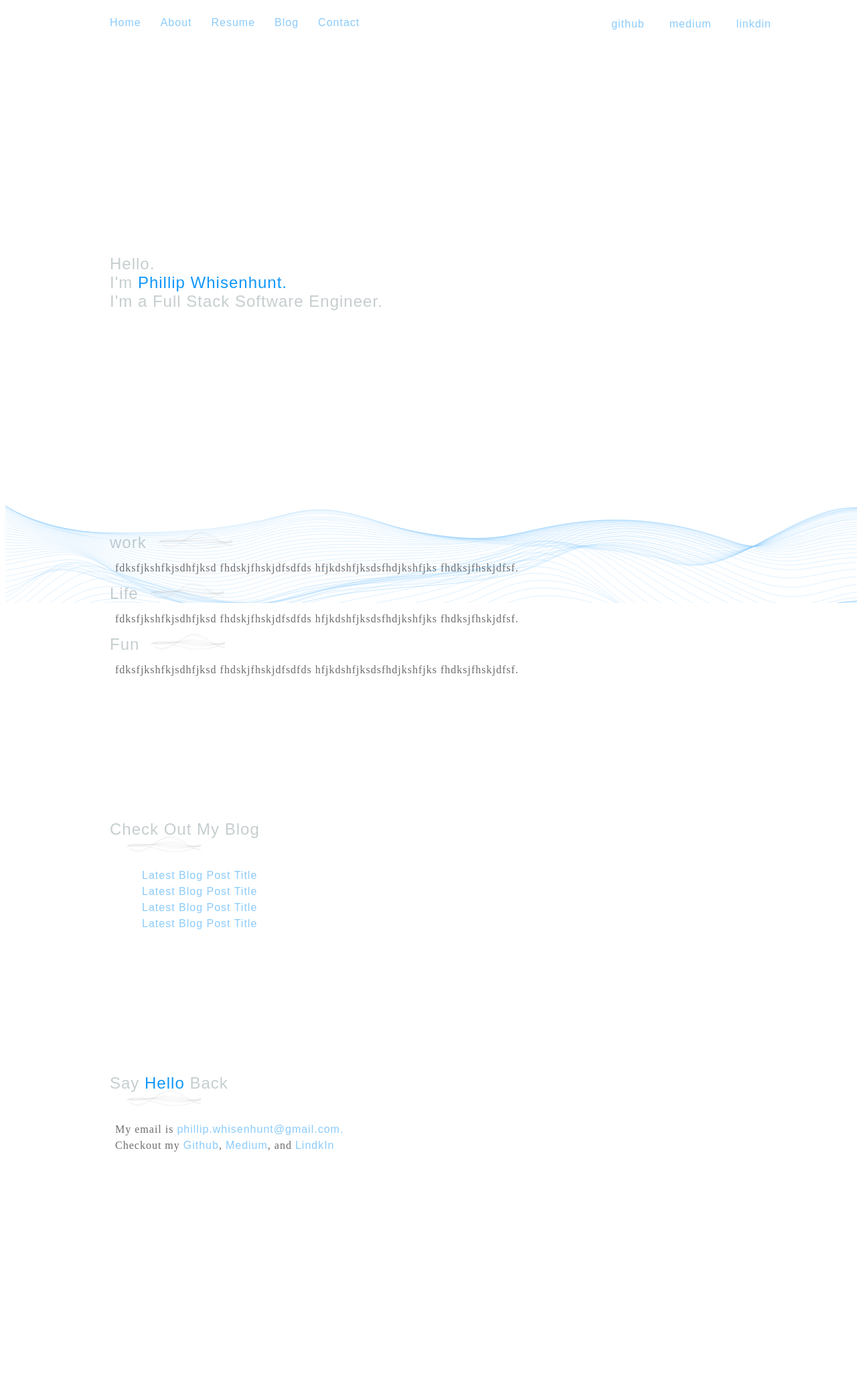
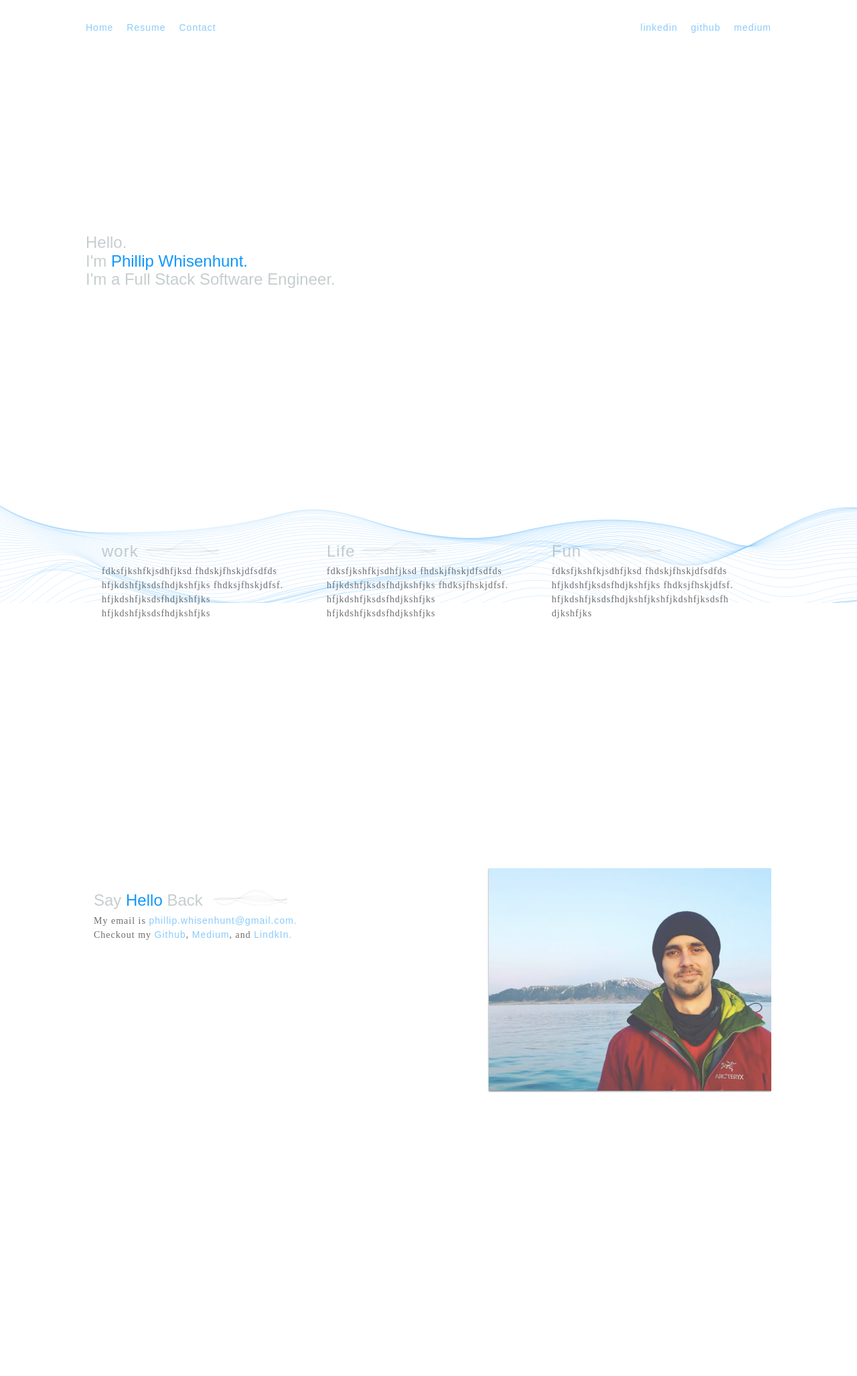
Before and after one commit to pwhisenhunt/pwhisenhunt.github.io, a Jekyll site: the page built from index.html, in a window 1280 px wide. Shown: the whole page at 67% size. Built offline with Jekyll 4.4.1, drawn with Linux system fonts in a browser that asks for light colours; some web fonts are replaced; after the commit the page ends 1965 px from its top, so only the background shows below that.

Commit message:
finished homepage styles and added responsiveness

```diff
--- a/_layouts/default.html
+++ b/_layouts/default.html
@@ -9,40 +9,28 @@
         <meta name="description" content="Phillip Whisenhunt - Software Engineer">
         <meta name="viewport" content="width=device-width, initial-scale=1, shrink-to-fit=no">
         <title>{{ page.title }}</title>
+        <link rel="stylesheet" href="https://cdnjs.cloudflare.com/ajax/libs/normalize/8.0.1/normalize.min.css">
+        <link rel="stylesheet" type="text/css" href="/styles.css">
         <link rel="stylesheet" href="https://use.typekit.net/kxr5nkw.">
         <link rel="stylesheet" href="https://use.typekit.net/kxr5nkw.css">
-        <link rel="stylesheet" href="/styles.css">
     </head>
     <body>
-        <header>
-                <nav>
-                    <ul class="nav-menu">
-                        <li class="nav-menu-item"><a href="">Home</a></li>
-                        <li class="nav-menu-item"><a href="">About</a></li>
-                        <li class="nav-menu-item"><a href="">Resume</a></li>
-                        <li class="nav-menu-item"><a href="">Blog</a></li>
-                        <li class="nav-menu-item"><a href="">Contact</a></li>
-                        <!-- fix this bc it is an antipattern -->
-                        <div class="social-media-links">
-                             <li class="social-media-link">
-                                <a href="">
-                                    <span>github</span>
-                                </a>
-                            </li>
-                             <li class="social-media-link">
-                                <a href="">
-                                    <span>medium</span>
-                                </a>
-                            </li>
-                             <li class="social-media-link">
-                                <a href="">
-                                    <span>linkdin</span>
-                                </a>
-                            </li>
-                        </div>
-                    </ul>
-                </nav>
-        </header>
-        {{ content }}
+        <div class="container">
+            <nav class="main-nav">
+                <ul class="nav-menu-links">
+                    <li class="nav-menu-item"><a href="">Home</a></li>
+                    <li class="nav-menu-item"><a href="">Resume</a></li>
+                    <li class="nav-menu-item"><a href="#contact">Contact</a></li>
+                </ul>
+
+                <ul class="nav-menu-social-links">
+                    <li class="nav-menu-item"><a href="">linkedin</a></li>
+                    <li class="nav-menu-item"><a href="">github</a></li>
+                    <li class="nav-menu-item"><a href="">medium</a></li>
+                </ul>
+            </nav>
+            {{ content }}
+        </div>
+        <div class="background-image-container"></div>
     </body>
 </html>
--- a/index.html
+++ b/index.html
@@ -2,6 +2,7 @@
 title: Phillip Whisenhunt
 layout: default
 ---
+
 
 <main class="home-main-content">
     <section class="page-heading">
@@ -9,50 +10,45 @@ layout: default
         <h1>I'm <span class="heading-emphasis">Phillip Whisenhunt.</h1>
         <h1>I'm a Full Stack Software Engineer.</h1>
     </section>
-    <div class="background-image-container"></div>
     <section class="personal-information-section">
         <div class="information-container">
             <h2>work<span class="heading-decoration"></span></h2>
             <p class="information-text">
-                fdksfjkshfkjsdhfjksd
-                fhdskjfhskjdfsdfds
-                hfjkdshfjksdsfhdjkshfjks
-                fhdksjfhskjdfsf.
+                fdksfjkshfkjsdhfjksd fhdskjfhskjdfsdfds hfjkdshfjksdsfhdjkshfjks
+                fhdksjfhskjdfsf. hfjkdshfjksdsfhdjkshfjks hfjkdshfjksdsfhdjkshfjks
             </p>
         </div>
          <div class="information-container">
             <h2>Life<span class="heading-decoration"></span></h2>
             <p class="information-text">
-                fdksfjkshfkjsdhfjksd
-                fhdskjfhskjdfsdfds
-                hfjkdshfjksdsfhdjkshfjks
-                fhdksjfhskjdfsf.
+                fdksfjkshfkjsdhfjksd fhdskjfhskjdfsdfds hfjkdshfjksdsfhdjkshfjks
+                fhdksjfhskjdfsf. hfjkdshfjksdsfhdjkshfjks hfjkdshfjksdsfhdjkshfjks
             </p>
         </div>
          <div class="information-container">
             <h2>Fun<span class="heading-decoration"></span></h2>
             <p class="information-text">
-                fdksfjkshfkjsdhfjksd
-                fhdskjfhskjdfsdfds
-                hfjkdshfjksdsfhdjkshfjks
-                fhdksjfhskjdfsf.
+                fdksfjkshfkjsdhfjksd fhdskjfhskjdfsdfds hfjkdshfjksdsfhdjkshfjks
+                fhdksjfhskjdfsf. hfjkdshfjksdsfhdjkshfjkshfjkdshfjksdsfh
+                djkshfjks
             </p>
         </div>
     </section>
-    <section class="blog-section">
-        <h2>Check Out My Blog</h2><span class="heading-decoration"></span>
-        <ul>
-            <li><a href="">Latest Blog Post Title</a></li>
-            <li><a href="">Latest Blog Post Title</a></li>
-            <li><a href="">Latest Blog Post Title</a></li>
-            <li><a href="">Latest Blog Post Title</a></li>
-        </ul>
-    </section>
-    <section class="contact-section">
-        <h2>Say <span class="heading-emphasis">Hello</span> Back</h2><span class="heading-decoration"></span>
-        <p class="contact-information-text">
-            My email is <a href="#" class="in-text-link">phillip.whisenhunt@gmail.com.</a><br/>
-            Checkout my <a href="">Github</a>, <a href="">Medium</a>, and <a href="">LindkIn</a>
-        </p>
+    <section id="contact" class="contact-section">
+        <div class="contact-information">
+            <h2>Say <span class="heading-emphasis">Hello</span> Back <span class="heading-decoration"></span></h2>
+            <p>
+                My email is
+                <a href="#" class="contact-information-link">phillip.whisenhunt@gmail.com.</a>
+                <br/>
+                Checkout my
+                <a href="" class="contact-information-link">Github</a>,
+                <a href="" class="contact-information-link">Medium</a>,
+                and <a href="" class="contact-information-link">LindkIn.</a>
+            </p>
+        </div>
+        <div class="profile-pic-container">
+            <img src="images/lower_contrast_iceland_photo.png" alt="phillip" class="profile-pic"/>
+        </div>
     </section>
 </main>
--- a/styles.sass
+++ b/styles.sass
@@ -1,14 +1,23 @@
 ---
 ---
 
+
 // variables
+
 $dark-grey: #6F6B6B;
 $light-grey: #C6CECF;
 $light-blue: #8BCBFA;
 $medium-blue: #1097FA;
-
 $primary-text-bold: 700;
 $primary-text-italic: italic;
+
+
+// mixins
+
+@mixin nav-menu-links
+	padding: 0;
+	text-align: center;
+	list-style-type: none;
 
 @mixin accent-text
 	font-family: acier-bat-solid, sans-serif;
@@ -20,60 +29,38 @@ $primary-text-italic: italic;
 	font-family: itc-galliard, serif;
 	font-weight: 400;
 	font-style: normal;
-	font-size: 16px;
+	font-size: 14px;
 	line-height: 1.5;
 	letter-spacing: 1px;
+	color: $dark-grey;
 
 @mixin link-text
 	@include accent-text
-	font-size: 16px;
+	font-size: 14px;
 	color: $light-blue;
 	text-decoration-line: none;
+	letter-spacing: 1px;
 
 
 @mixin primary-header
 	@include accent-text;
 	font-size: 24px;
-	margin: -8px;
 
 
-body
-	@include primary-text;
-	color: $dark_grey;
 
-ul
-	list-style-type: none;
+// element styles
 
-a
-	@include link-text;
-
+*
+	box-sizing: border-box;
 
 h1, h2
 	@include primary-header;
 
 
-.page-heading
-	margin-left: 164px;
-	margin-top: 332px;
-	margin-bottom: 332px;
-
-.nav-menu
-	margin-left: 104px;
-
-.nav-menu-item
-	display: inline-block;
-	padding: 6px 12px;
-
-.social-media-links
-	float: right;
-	margin-right: 104px;
-
-.social-media-link
-	display: inline-block;
-	padding: 8px 16px;
-
-.heading-emphasis
-	color: $medium-blue;
+.container
+	width: 80%;
+	margin: 0 auto;
+	overflow: auto;
 
 .background-image-container
 	height: 164px;
@@ -81,26 +68,135 @@ h1, h2
 	opacity: 50%;
 
 	position: fixed;
+	z-index: 1;
 	bottom: 0;
 	background-image: url("images/ocean_wave.svg");
 
-.personal-information-section
-	margin-left: 164px;
+
+// nav styles
+
+.main-nav
+	padding-top: 16px;
+
+.nav-menu-links
+	@include nav-menu-links;
+
+	float: left;
+
+.nav-menu-social-links
+	@include nav-menu-links;
+
+	float: right;
+
+.nav-menu-item a
+	@include link-text;
+
+.nav-menu-item
+	display: inline-block;
+	padding-left: 16px;
+
+	&:first-child
+		padding-left: 0;
 
 
-.blog-section
-	margin-top: 216px;
-	margin-left: 164px;
+// heading styles
 
-.contact-section
-	margin-top: 216px;
-	margin-bottom: 332px;
-	margin-left: 164px;
+.page-heading
+	clear: both;
+	margin: 332px 0px 332px 0;
+
+.page-heading h1
+	margin: 0;
+
+.heading-emphasis
+	color: $medium-blue;
 
 .heading-decoration
 	display: inline-block;
 	height: 24px;
 	width: 112px;
-	margin-left: 16px;
-	opacity: 75%;
+	margin-left: 8px;
+	opacity: 65%;
 	background-image: url("images/small_wave.svg");
+
+
+// personal information styles
+
+.personal-information-section
+	margin-bottom: 332px;
+	overflow: auto;
+
+.information-container
+	width: 288px;
+	margin: 24px;
+	float: left;
+
+.information-container h2
+	letter-spacing: 1px;
+	margin-bottom: -8px;
+
+.information-container p
+	@include primary-text;
+	width: 300px;
+
+
+// contact information styles
+
+.contact-section
+	clear: both;
+	margin-bottom: 332px;
+	overflow: auto;
+
+.contact-information
+	float: left;
+	padding: 12px;
+
+.contact-information h2
+	margin-bottom: -8px;
+
+.contact-information p
+	@include primary-text;
+
+.contact-information-link
+	@include link-text;
+
+.profile-pic-container
+	float: right;
+
+.profile-pic
+	height: 332px;
+	position: relative;
+	z-index: 2;
+	box-shadow: 0px 1px 2px $dark-grey;
+
+
+
+// super small screens
+@media (max-width: 700px)
+	.container
+		width: 456px;
+
+	.page-heading
+		margin-left: 48px;
+
+	.personal-information-section
+		margin-left: 48px;
+
+	.contact-section
+		margin-left: 48px;
+
+	.profile-pic-container
+		width: 248px;
+		float: none;
+
+	.profile-pic
+		height: 248px;
+
+
+// medium screens
+@media (max-width: 1000px)
+	.profile-pic-container
+		float: none;
+
+	.profile-pic
+		height: 304px;
```
Also changed, not shown: images/iceland_pic.png (added), images/lower_contrast_iceland_photo.png (added).
